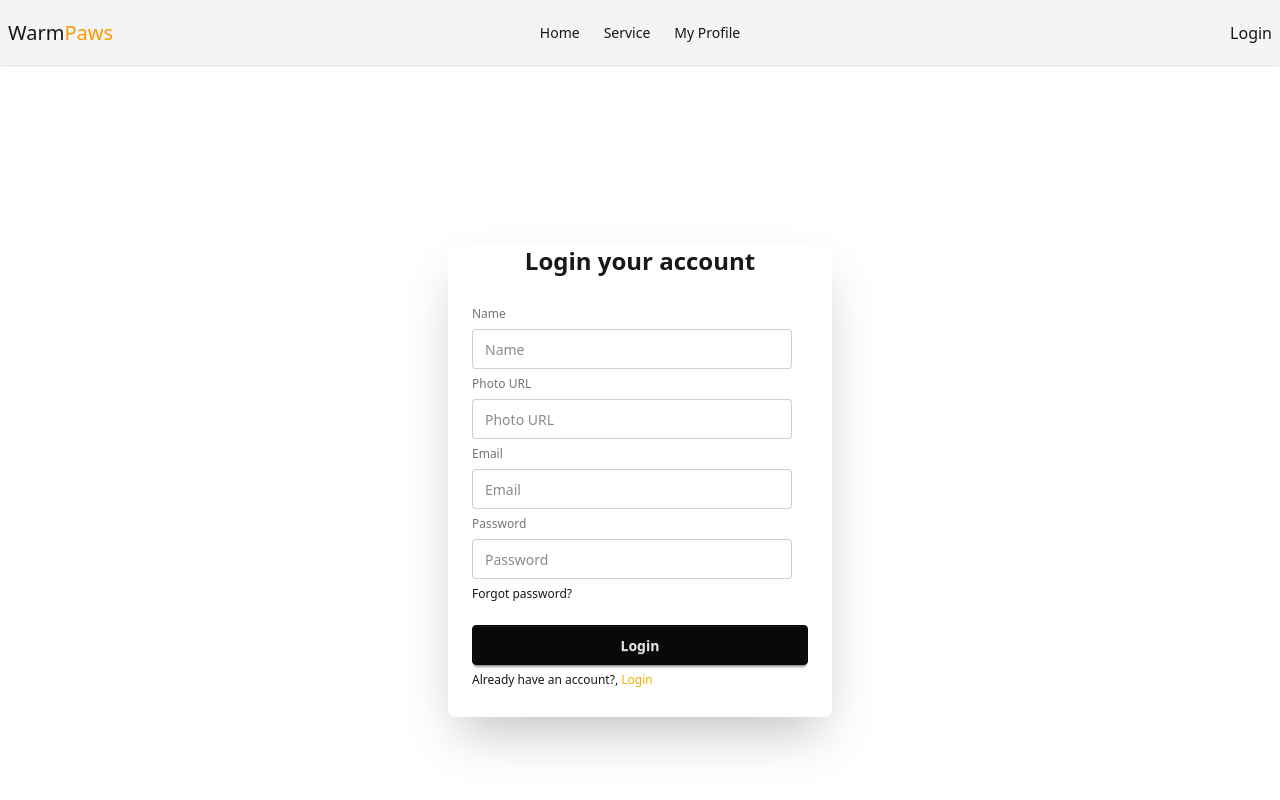
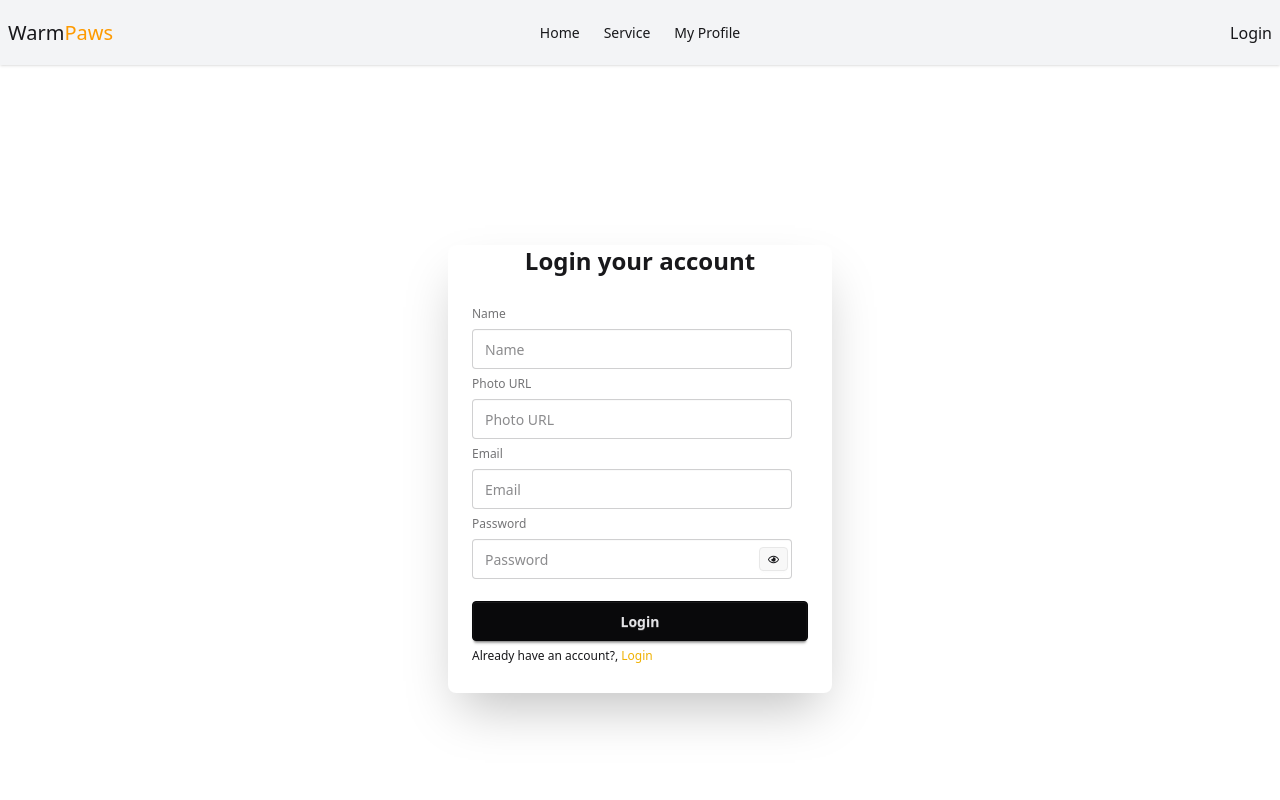
Before and after one commit to shuvoroy10/Assignment-09, a React (Vite) app: page /register in a window 1280 px wide. Shown: the top 800 px of the page. Built offline with nearby package versions, Linux system fonts and the light colour scheme; no server answers.

Commit message:
photo and name update system added

```diff
--- a/src/Components/Login/Login.jsx
+++ b/src/Components/Login/Login.jsx
@@ -71,7 +71,7 @@ const Login = () => {
                 </div>
 
             <div>
-              <a className="link link-hover">Forgot password?</a>
+              <Link to={'/forget-password'} className="link link-hover">Forgot password?</Link>
             </div>
             {error && <p className="text-red-600">{error}</p>}
             <button type="submit" className="btn btn-neutral mt-4">Login</button>
--- a/src/Components/Register/Register.jsx
+++ b/src/Components/Register/Register.jsx
@@ -1,9 +1,11 @@
-import React, { use } from 'react';
+import React, { use, useState } from 'react';
 import { Link, useNavigate } from 'react-router';
 import { AuthContex } from '../../Contex/AuthProvider';
+import { FaEyeSlash, FaRegEye } from 'react-icons/fa';
 
 const Register = () => {
     const {createUser, setUser, updateUser} = use(AuthContex)
+    const [showPassword, setShowPassword] = useState(false);
     const navigate = useNavigate();
     const handleRegister = (e) => {
         e.preventDefault();
@@ -33,6 +35,11 @@ navigate('/')
             alert(errorMessage)
         })
     }
+    const handleSetPassword = (e) => {
+    e.preventDefault();
+    setShowPassword(!showPassword);
+  };
+
     return (
         <div className="flex justify-center items-center my-45">
       <div className="card bg-base-100 w-full max-w-sm shrink-0 shadow-2xl">
@@ -46,10 +53,24 @@ navigate('/')
             <label className="label">Email</label>
             <input type="email" className="input" name='email' placeholder="Email" required/>
             <label className="label">Password</label>
-            <input type="password" className="input" name='password' placeholder="Password" required/>
-            <div>
-              <a className="link link-hover">Forgot password?</a>
-            </div>
+            <div className="relative">
+                              <input
+                                type={showPassword ? "text" : "password"}
+                                className="input"
+                                name="password"
+                                placeholder="Password"
+                                required
+                              />
+                              <button type="button"
+                                onClick={handleSetPassword}
+                                className="btn btn-xs absolute right-5 top-2 z-1"
+                              >
+                                {showPassword ? <FaEyeSlash /> : <FaRegEye />}
+                              </button>
+                            </div>
+            {/* <input type="password" className="input" name='password' placeholder="Password" required/> */}
+
+
             <button className="btn btn-neutral mt-4">Login</button>
             <p>
           Already have an account?,{" "}
--- /dev/null
+++ b/src/Pages/ForgetPassword/ForgetPassword.jsx
@@ -0,0 +1,11 @@
+import React from 'react';
+
+const ForgetPassword = () => {
+    return (
+        <div>
+            forget
+        </div>
+    );
+};
+
+export default ForgetPassword;
--- a/src/Pages/MyProfile/MyProfile.jsx
+++ b/src/Pages/MyProfile/MyProfile.jsx
@@ -1,13 +1,41 @@
-import React, { use } from "react";
+import React, { use, useState } from "react";
 import { AuthContex } from "../../Contex/AuthProvider";
 import { Link } from "react-router";
+import toast, { Toaster } from "react-hot-toast";
 
 const MyProfile = () => {
-  const { user } = use(AuthContex);
-  console.log(user.photoURL);
+  const { user, setUser, updateUser } = use(AuthContex);
+  const [form, setForm] = useState(false);
+  const handleForm = () => {
+    setForm(!form)
+
+  }
+const handleUpdate = (e) => {
+        e.preventDefault();
+        // console.log(e.target);
+        const form = e.target;
+        const name = form.name.value;
+        const url = form.url.value;
+        console.log({name, url,})
+        updateUser({displayName: name, photoURL: url})
+            .then(()=>{
+                setUser({...user, displayName: name, photoURL: url})
+                setForm(false)
+                 toast.success("UpDated successfully!")
+
+
+            })
+            .catch((error)=>{
+              console.log(error)
+              setUser(user)
+            })
+
+    }
   return (
-    <div className="conatiner mx-auto flex justify-center">
-      <div className="bg-gray-100 p-10 flex flex-col gap-4 m-30">
+    <div>
+      <div className="conatiner mx-auto flex justify-center">
+
+      <div className="bg-gray-100 p-10 flex flex-col gap-4 m-20">
         <img
           className="w-[250px] h-[250px] rounded-full"
           src={user.photoURL}
@@ -20,8 +48,21 @@ const MyProfile = () => {
           Email : {user && user.email}
           <span></span>
         </h2>
-        <Link to={''} className="btn bg-amber-500 hover:bg-amber-100">Edit Profile</Link>
+        <button onClick={handleForm} className="btn bg-amber-500 hover:bg-amber-100">Edit Profile</button>
       </div>
+    </div>
+    {
+      form ? <form onSubmit={handleUpdate} className="card-body flex items-center justify-center">
+                <fieldset className="fieldset">
+                  <label className="label">Name</label>
+                  <input type="text" className="input" name='name' placeholder="Name" required/>
+                  <label className="label">Photo URL</label>
+                  <input type="text" className="input" name='url' placeholder="Photo URL" required/>
+                  <button className="btn btn-neutral mt-4">Update</button>
+                </fieldset>
+              </form> : ''
+    }
+    <Toaster />
     </div>
   );
 };
--- a/src/Route/Router.jsx
+++ b/src/Route/Router.jsx
@@ -10,6 +10,7 @@ import Login from "../Components/Login/Login";
 import Register from "../Components/Register/Register";
 import PrivateRoute from "../Contex/PrivateRoute";
 import Loading from "../Pages/Loading/Loading";
+import ForgetPassword from "../Pages/ForgetPassword/ForgetPassword";
 
 const Router = createBrowserRouter([
   {
@@ -52,6 +53,10 @@ const Router = createBrowserRouter([
         path: "register",
         Component: Register,
       },
+      {
+        path: 'forget-password',
+        Component: ForgetPassword
+      }
     ],
   },
 ]);
```
